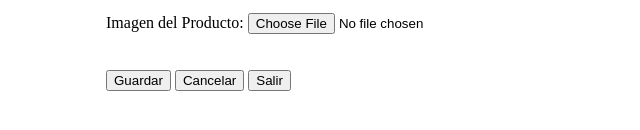
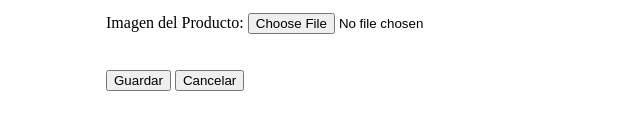
Before and after one commit to mafecag1979/Tienda-de-Accesorios---3-C, a plain HTML site: page RegistroProductos.html in a window 1280 px wide. Shown: the part 494-624 px from the top of the page, without its empty margins (284-924 px from the left). Drawn offline with Linux system fonts and the light colour scheme.

Commit message:
Mi tercer commit

```diff
--- a/RegistroProductos.html
+++ b/RegistroProductos.html
@@ -39,7 +39,6 @@
             <br>
             <input type="submit" value="Guardar">
             <input type="submit" value="Cancelar">
-            <input type="submit" value="Salir">
          </form>
 
     </div>
```
